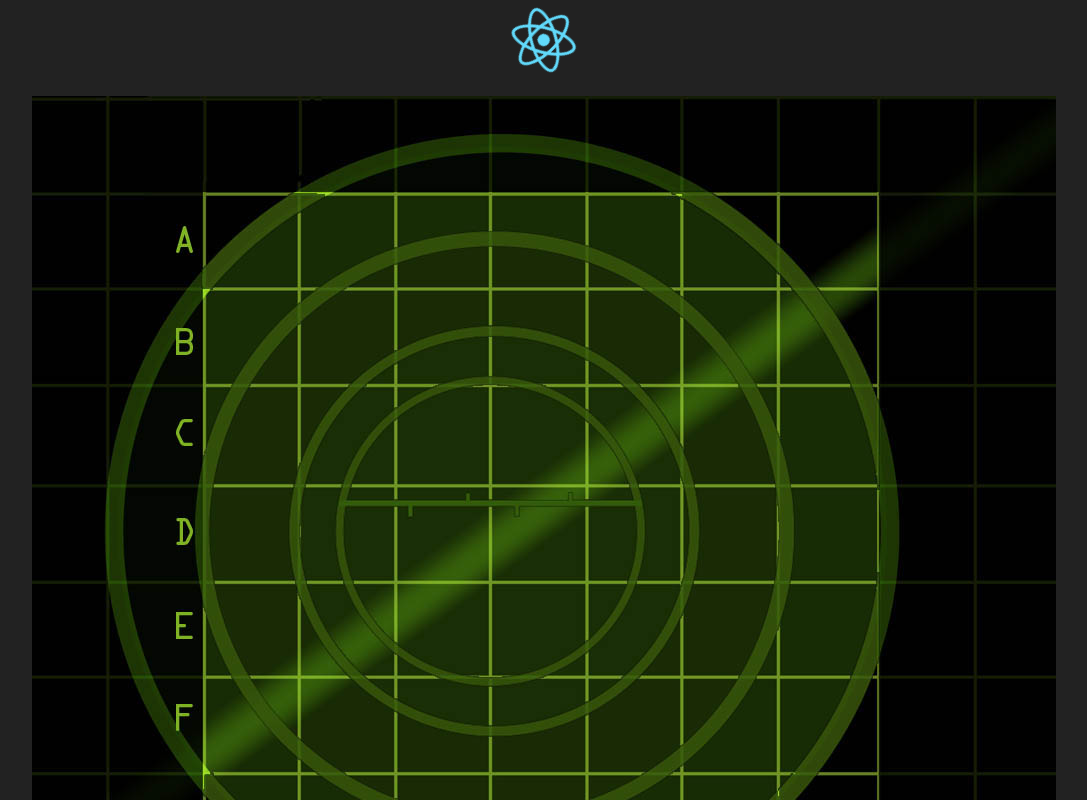
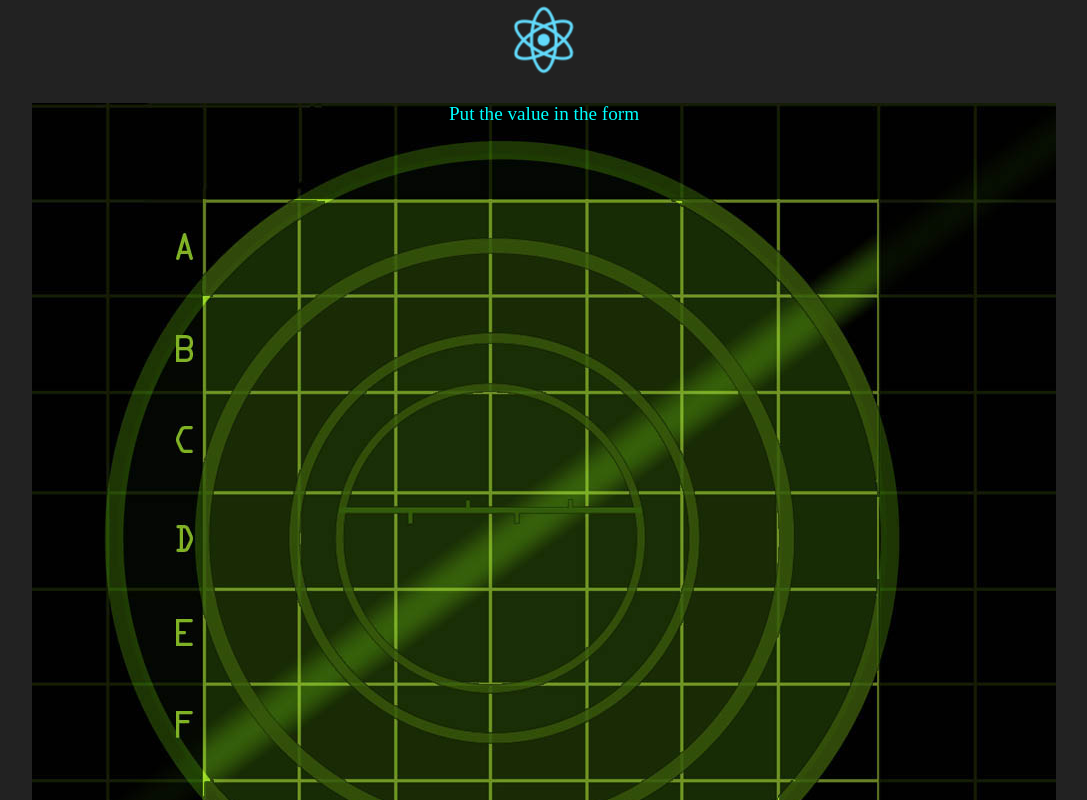
Before and after one commit to tereshchenkomax/warships-react, a React (Create React App) app: page / in a window 1280 px wide. Shown: the top 800 px of the page, without its empty margins (96-1183 px from the left). Built offline with nearby package versions, Linux system fonts and the light colour scheme.

Commit message:
Output 0.1

```diff
--- a/src/App.css
+++ b/src/App.css
@@ -1,8 +1,10 @@
-#root{
+#root {
     background-color: #222;
 }
 
-.App {
+/*HEADER*/
+
+.App-header {
     text-align: center;
 }
 
@@ -11,19 +13,21 @@
     height: 80px;
 }
 
-.App-header {
-  background-color: #222;
-  height: 6em;
-  color: white;
+@keyframes App-logo-spin {
+    from {
+        transform: rotate(0deg);
+    }
+    to {
+        transform: rotate(360deg);
+    }
 }
 
-.App-intro {
-  font-size: large;
-}
-
-@keyframes App-logo-spin {
-  from { transform: rotate(0deg); }
-  to { transform: rotate(360deg); }
+/*BOARD*/
+#output {
+    color: aqua;
+    text-align: center;
+    font-family: "Abyssinica SIL";
+    font-size: 1.2em;
 }
 
 div#board {
@@ -33,12 +37,14 @@ div#board {
     margin: auto;
     background: url("img/board.jpg") no-repeat;
 }
+
 div#messageArea {
     position: absolute;
     top: 0px;
     left: 0px;
     color: rgb(83, 175, 19);
 }
+
 table {
     border-spacing: 0px;
     /* could use border-collapse instead */
@@ -47,10 +53,12 @@ div#board {
     left: 173px;
     top: 98px;
 }
+
 td {
     width: 94px;
     height: 94px;
 }
+
 form {
     position: absolute;
     bottom: 0px;
@@ -58,16 +66,19 @@ div#board {
     padding: 15px;
     background-color: rgb(83, 175, 19);
 }
+
 form input {
     background-color: rgb(152, 225, 113);
     border-color: rgb(83, 175, 19);
     font-size: 1em;
 }
+
 .hit {
     background: url("img/ship.png") no-repeat center;
     width: 90px;
     height: 23px;
 }
+
 .miss {
     background: url("img/miss.png") no-repeat center;
     width: 79px;
--- a/src/Board.js
+++ b/src/Board.js
@@ -1,13 +1,14 @@
 import React, { Component } from 'react';
 import { Table } from './Table';
 import  Input  from './Input';
+import  Output  from './Output';
 
 export default class Board extends Component {
 	constructor(props) {
     	super(props);
     	this.state = {
-      		value: 'A0',
-      		msg: 'Put the value'
+      		value: '',
+      		msg: 'Put the value in the form'
     	};
     	this.handleChange = this.handleChange.bind(this);
     	this.handleSubmit = this.handleSubmit.bind(this);
@@ -20,6 +21,7 @@ export default class Board extends Component {
  		} else {
             this.setState({value: value});
             console.log(this.state.value);
+            this.setState({msg: "Thank you"});
  		}
  	}
 
@@ -30,6 +32,7 @@ export default class Board extends Component {
 	render() {
 		return (
 			<div id="board">
+				<Output msg={this.state.msg}/>
 				<Table />
 				<Input onChange={this.handleChange} onSubmit={this.handleSubmit}/>
 			</div>
--- /dev/null
+++ b/src/Output.js
@@ -0,0 +1,14 @@
+import React from 'react';
+
+const Output = (props) => {
+    return (
+        <div id="output">
+            <p>{props.msg}</p>
+        </div>
+    );
+};
+
+Output.propTypes = {};
+Output.defaultProps = {};
+
+export default Output;
```
Lines whose indentation alone changed are shown as unchanged.
